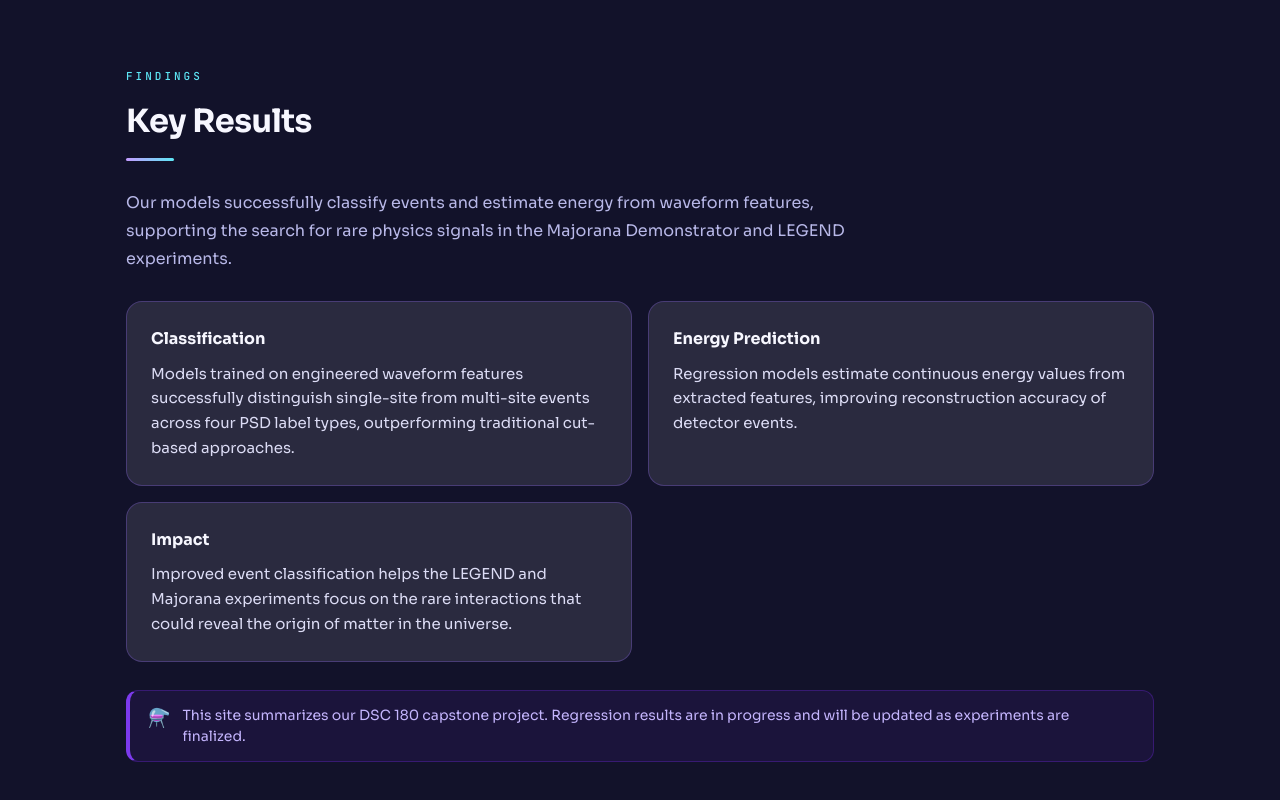
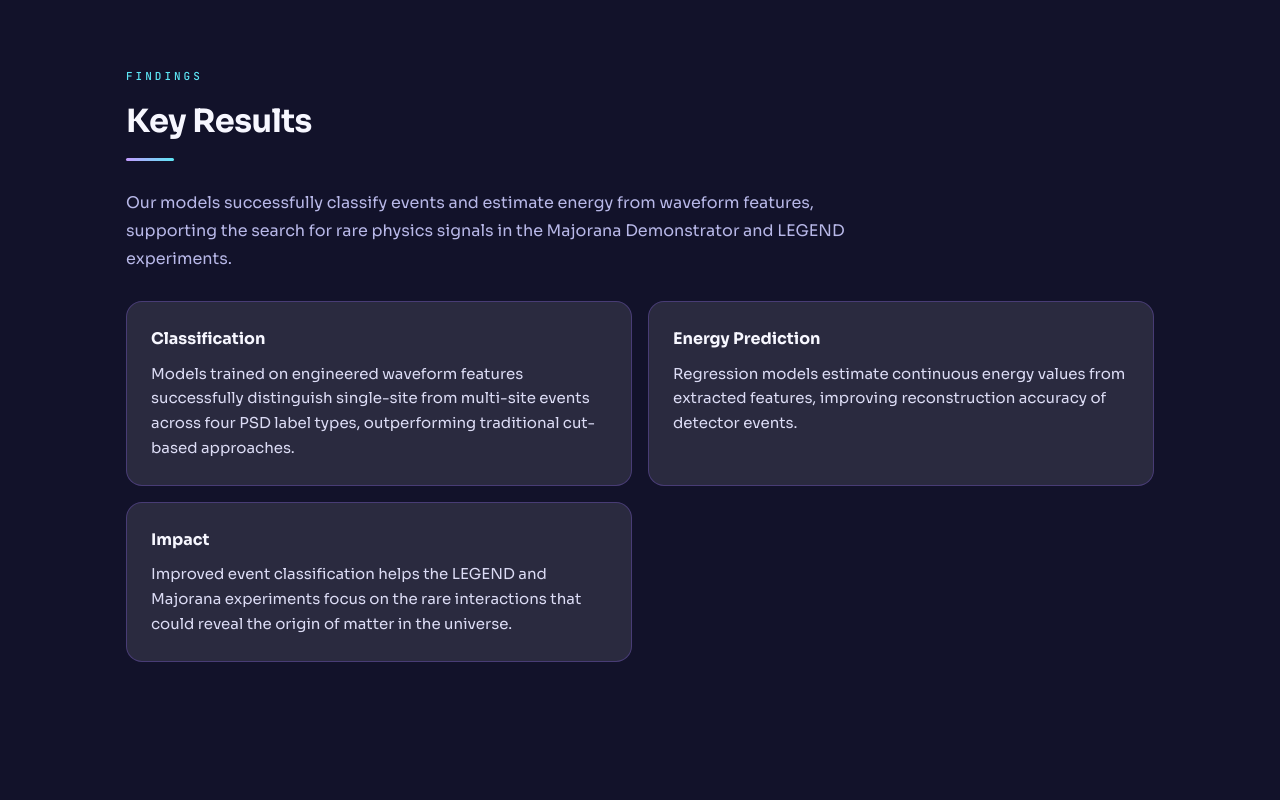
Before and after one commit to YooNice100/majorana-neutrino-hunt-website, a plain HTML site: page docs/index.html in a window 1280 px wide. Shown: the part 4483-5283 px from the top of the page. Drawn offline with Linux system fonts and the light colour scheme.

```diff
--- a/docs/index.html
+++ b/docs/index.html
@@ -276,10 +276,7 @@
         </div>
       </div>
 
-      <div class="note-banner" style="margin-top: 28px;">
-        <span class="note-icon">⚗️</span>
-        This site summarizes our DSC 180 capstone project. Regression results are in progress and will be updated as experiments are finalized.
-      </div>
+
     </section>
 
   </main>
```
